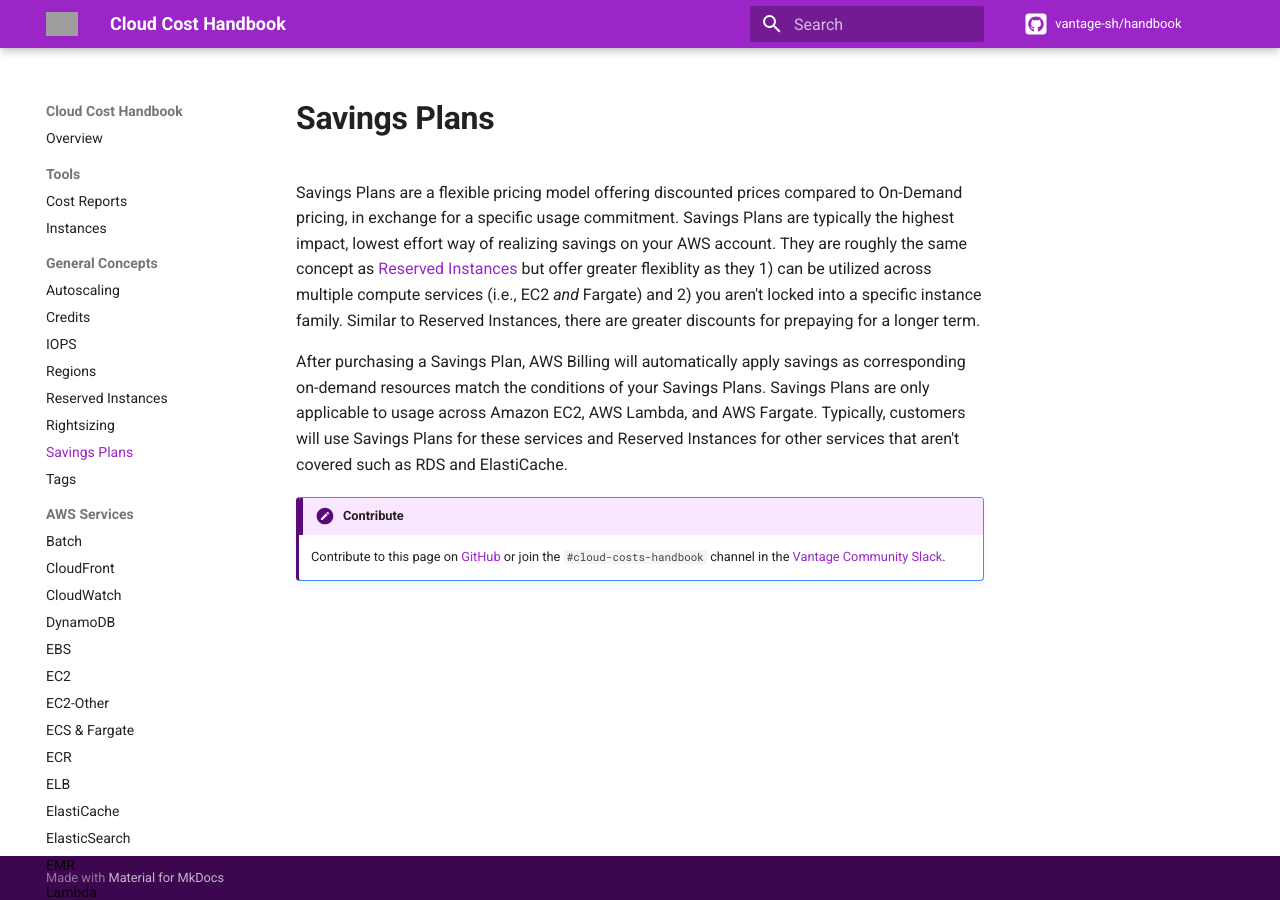
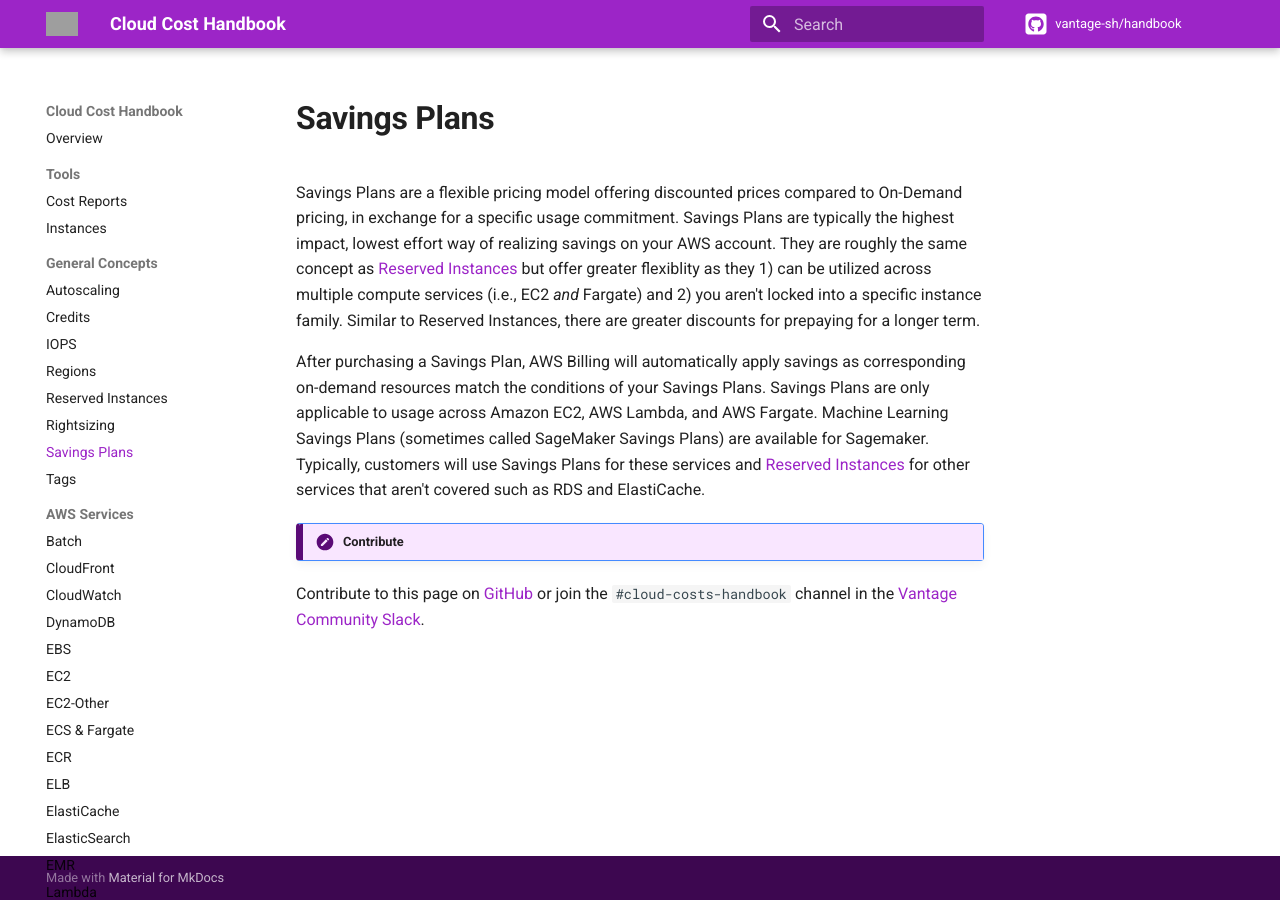
Before and after one commit to vantage-sh/handbook.vantage.sh, an MkDocs documentation site: the page built from docs/aws/concepts/savings-plans.md, in a window 1280 px wide. Built offline with MkDocs 1.6.1 and Material for MkDocs 9.7.7, drawn with Linux system fonts in a browser that asks for light colours; comment, search, counter and statistics services are not loaded; grey boxes are pictures that could not be loaded.

Commit message:
update savings plan services

```diff
--- a/docs/aws/concepts/savings-plans.md
+++ b/docs/aws/concepts/savings-plans.md
@@ -2,7 +2,7 @@
 
 Savings Plans are a flexible pricing model offering discounted prices compared to On-Demand pricing, in exchange for a specific usage commitment. Savings Plans are typically the highest impact, lowest effort way of realizing savings on your AWS account. They are roughly the same concept as [Reserved Instances](../reserved-instances) but offer greater flexiblity as they 1) can be utilized across multiple compute services (i.e., EC2 _and_ Fargate) and 2) you aren't locked into a specific instance family. Similar to Reserved Instances, there are greater discounts for prepaying for a longer term.
 
-After purchasing a Savings Plan, AWS Billing will automatically apply savings as corresponding on-demand resources match the conditions of your Savings Plans. Savings Plans are only applicable to usage across Amazon EC2, AWS Lambda, and AWS Fargate. Typically, customers will use Savings Plans for these services and Reserved Instances for other services that aren't covered such as RDS and ElastiCache.
+After purchasing a Savings Plan, AWS Billing will automatically apply savings as corresponding on-demand resources match the conditions of your Savings Plans. Savings Plans are only applicable to usage across Amazon EC2, AWS Lambda, and AWS Fargate. Machine Learning Savings Plans (sometimes called SageMaker Savings Plans) are available for Sagemaker. Typically, customers will use Savings Plans for these services and [Reserved Instances](/aws/concepts/reserved-instances/) for other services that aren't covered such as RDS and ElastiCache.
 
 !!! Contribute
-    Contribute to this page on [GitHub](https://github.com/vantage-sh/handbook) or join the `#cloud-costs-handbook` channel in the [Vantage Community Slack](https://join.slack.com/t/vantagecommunity/shared_invite/zt-oey52myv-gq4AWRKkX25kjp1UGziPTw).
+Contribute to this page on [GitHub](https://github.com/vantage-sh/handbook) or join the `#cloud-costs-handbook` channel in the [Vantage Community Slack](https://join.slack.com/t/vantagecommunity/shared_invite/zt-oey52myv-gq4AWRKkX25kjp1UGziPTw).
```
